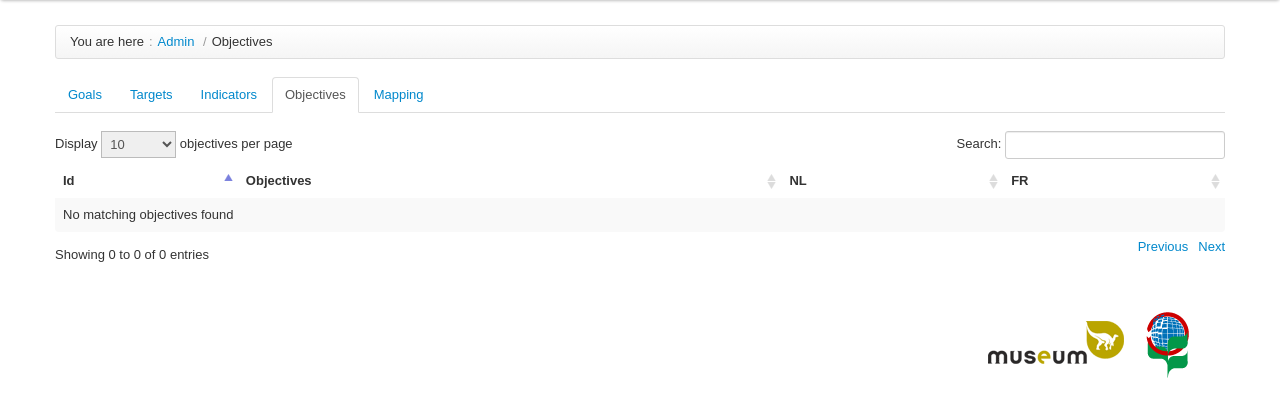
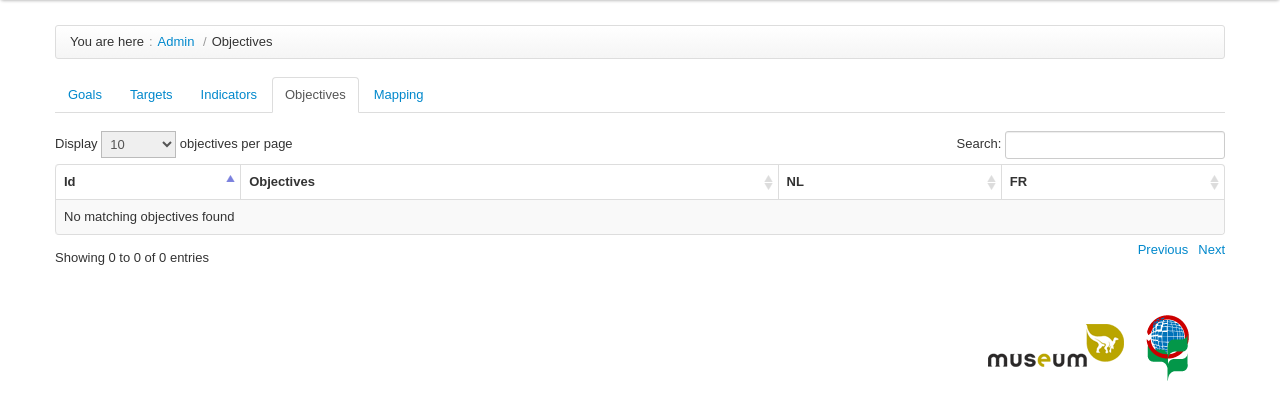
Before and after one commit to eaudeweb/nbsap, a Flask app: page /admin/objectives in a window 1280 px wide. Shown: the part 49-469 px from the top of the page. Run offline with Flask 2, Linux system fonts and the light colour scheme; the visitor is signed in with stand-in values (Sample User, id 1); data comes from the database, SQL or seed files in the repository; data that the repository does not hold is empty; parts of the project's set-up code (start-up, migrations or seed data) failed here and were passed over; some libraries are stand-ins or nearby versions.

Commit message:
Changed css style to redo border for tables.

```diff
--- a/nbsap/static/css/style.css
+++ b/nbsap/static/css/style.css
@@ -798,12 +798,6 @@ h1 p {
     color: #777;
 }
 
-.table-bordered,
-.table-bordered th,
-.table-bordered td {
-    border: 0px; /* overrides bootstrap.css 1561, 1572 */
-}
-
 .indicator_table ul,
 .indicator_view ul {
 	list-style-type: square;
```
